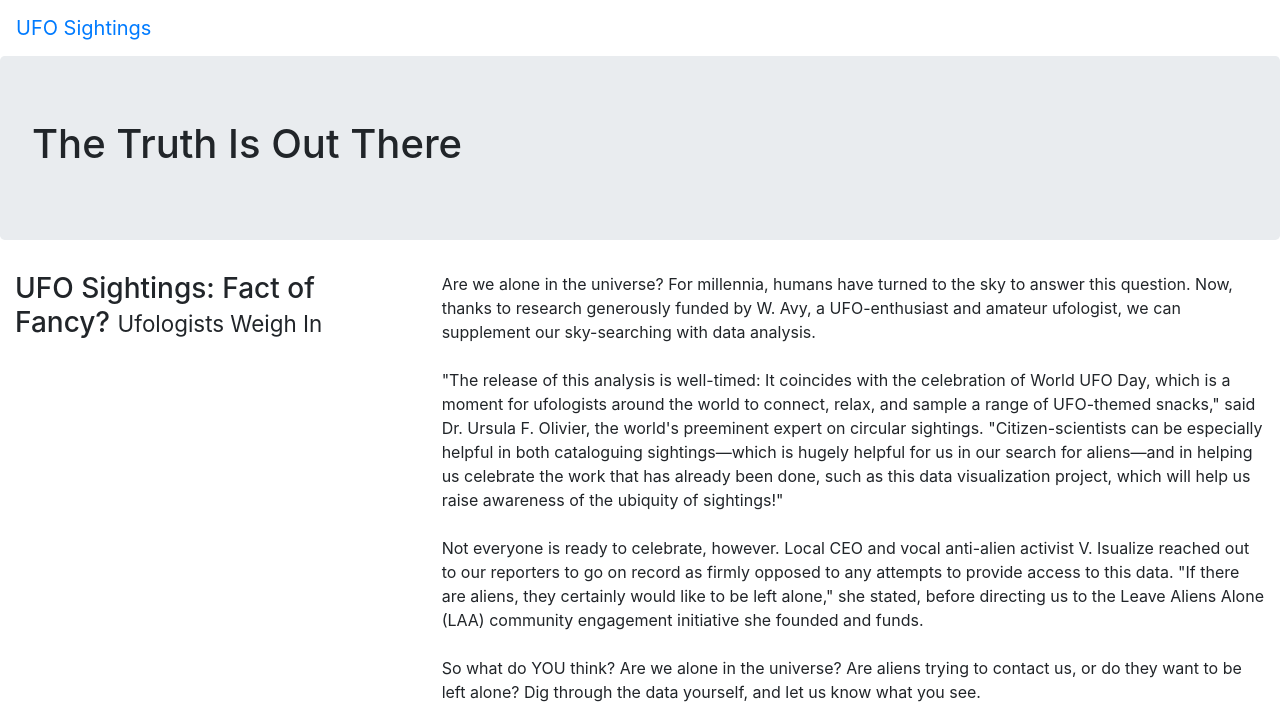
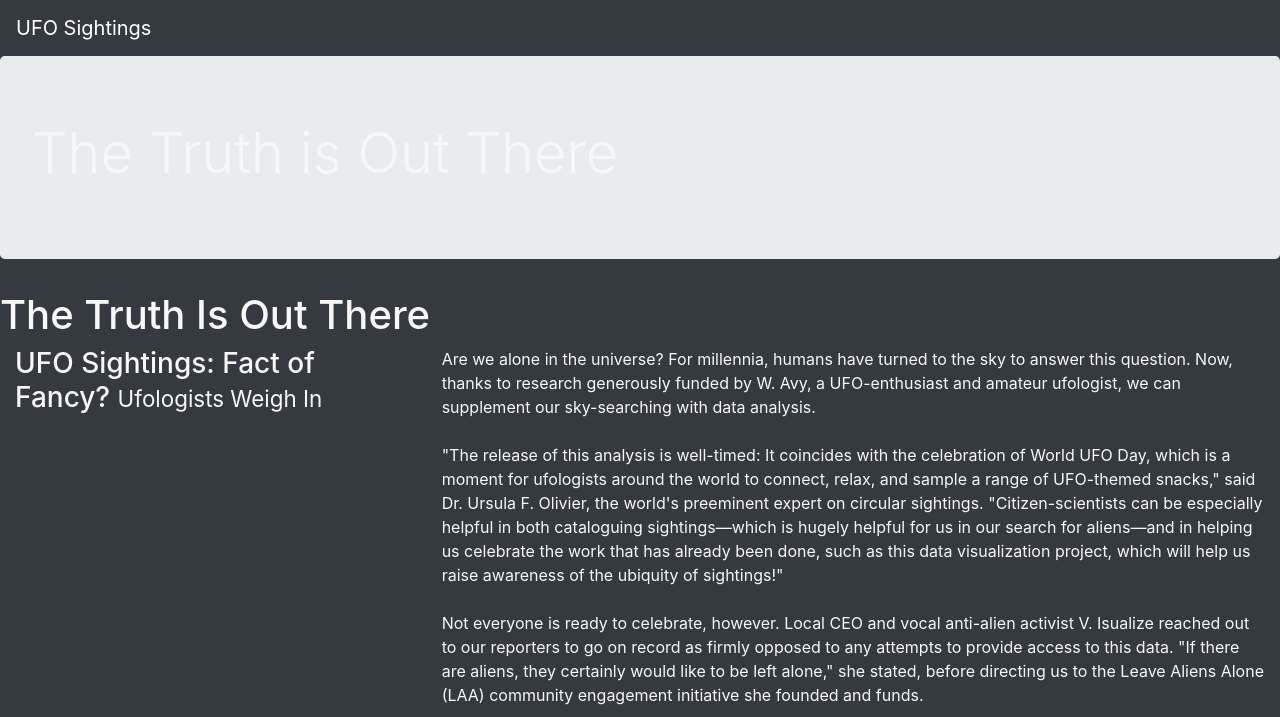
Before and after one commit to allison-chavez/UFOs, a plain HTML site: page index.html in a window 1280 px wide. Shown: the top 717 px of the page. Drawn offline with nearby package versions, Linux system fonts and the light colour scheme.

Commit message:
adding styling to page

```diff
--- a/index.html
+++ b/index.html
@@ -12,12 +12,14 @@
     />
     <link rel="stylesheet" href="static/css/style.css">
 </head>
-<body>
+<body class="bg-dark">
     <div class="wrapper">
-        <nav class="navbar navbar-expand-lg">
+        <nav class="navbar navbar-dark bg-dark navbar-expand-lg">
           <a class="navbar-brand" href="index.html">UFO Sightings</a>
-      </nav>
+       </nav>
             <div class="jumbotron">
+              <h1 class="display-4">The Truth is Out There</h1>
+            </div>
         <h1>The Truth Is Out There</h1>
       </div>
      <div class="container-fluid">
@@ -73,6 +75,9 @@
           </div>
         </div>
       </div>
+<script src="https://cdnjs.cloudflare.com/ajax/libs/d3/4.11.0/d3.js"></script>
+<script src="static/js/data.js"></script>
+<script src="static/js/app.js"></script>
 
 </body>
 </html>
--- a/static/css/style.css
+++ b/static/css/style.css
@@ -0,0 +1,4 @@
+body {
+
+  color: #f7f7f7;
+}
```
Also changed, not shown: nasa.jpg (added).
